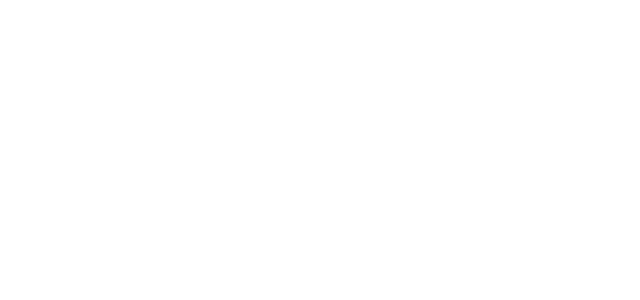
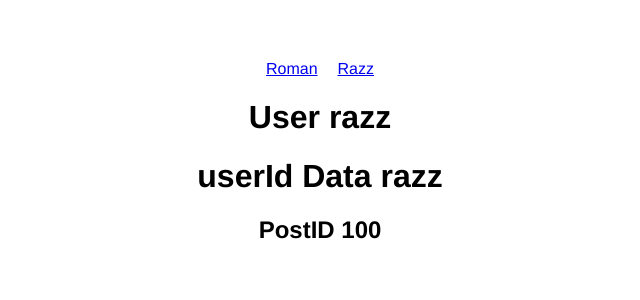
Before and after one commit to roman-ojha/vue-router, a Vue app: page /users/razz/posts/100 in a window 1280 px wide. Before the commit this address had no page. Shown: the top 300 px of the page, without its empty margins (320-960 px from the left). Built offline with nearby package versions, Linux system fonts and the light colour scheme.

Commit message:
docs: Dynamic Params

```diff
--- a/src/Topic_Wise/02_Dynamic_Params/App.vue
+++ b/src/Topic_Wise/02_Dynamic_Params/App.vue
@@ -1,12 +1,17 @@
 <template>
   <div>
+    <Navigation />
     <router-view></router-view>
   </div>
 </template>
 
 <script lang="ts">
+import NavigationVue from "./components/Navigation.vue";
 export default {
   name: "App",
+  components: {
+    Navigation: NavigationVue,
+  },
 };
 </script>
 
--- /dev/null
+++ b/src/Topic_Wise/02_Dynamic_Params/components/Navigation.vue
@@ -0,0 +1,24 @@
+<template>
+  <div>
+    <!-- you can route to dynamic route by passing dynamic value  -->
+    <router-link to="/users/roman/posts/300">Roman</router-link>
+    <!-- like in this case dynamic value are id:roman, postId:300 -->
+    <router-link to="/users/razz/posts/100">Razz</router-link>
+    <!-- One thing to note when using routes with params is that when the user navigates from /users/roman to /users/razz, the same component instance will be reused. Since both routes render the same component, this is more efficient than destroying the old instance and then creating a new one. However, this also means that the lifecycle hooks of the component will not be called. -->
+
+    <!-- In More detail:
+    Reacting to Params Changes : https://router.vuejs.org/guide/essentials/dynamic-matching.html#reacting-to-params-changes -->
+  </div>
+</template>
+
+<script lang="ts">
+export default {
+  name: "Navigation",
+};
+</script>
+
+<style scoped>
+a {
+  margin: 10px;
+}
+</style>
--- a/src/Topic_Wise/02_Dynamic_Params/main.ts
+++ b/src/Topic_Wise/02_Dynamic_Params/main.ts
@@ -1,11 +1,31 @@
 import { createApp } from "vue";
 import App from "./App.vue";
 import User from "./pages/User.vue";
+import Page404 from "./pages/Page404.vue";
 import { createRouter, createWebHistory, RouteRecordRaw } from "vue-router";
 
 const routes: RouteRecordRaw[] = [
   {
-    path: "/user",
+    // dynamic segments start with a colon
+    path: "/users/:id/posts/:postId",
+    // You can have multiple params in the same route, and they will map to corresponding fields on $route.params
+    component: User,
+  },
+  {
+    // Regular params will only match characters in between url fragments, separated by /. If we want to match anything, we can use a custom param regexp by adding the regexp inside parentheses right after the param:
+    path: "/:path(.*)*",
+    name: "NotFound",
+    component: Page404,
+  },
+  // will match anything starting with `/user-` and put it under `$route.params.id`
+  {
+    path: "/user-:id(.*)",
+    // Example:
+    // routing to : '/user-roman'
+    // id: roman
+    // OR:
+    // routing to : '/user-roman/posts/432'
+    // id: roman/posts/432
     component: User,
   },
 ];
--- /dev/null
+++ b/src/Topic_Wise/02_Dynamic_Params/pages/Page404.vue
@@ -0,0 +1,14 @@
+<template>
+  <div>
+    <h1>404</h1>
+    <h1>Not Found {{ $route.params.path }}</h1>
+  </div>
+</template>
+
+<script lang="ts">
+export default {
+  name: "Page404",
+};
+</script>
+
+<style scoped></style>
--- a/src/Topic_Wise/02_Dynamic_Params/pages/User.vue
+++ b/src/Topic_Wise/02_Dynamic_Params/pages/User.vue
@@ -1,11 +1,29 @@
 <template>
-  <div>User</div>
+  <div>
+    <!-- we can access the dynamic value of the params like this -->
+    <h1>User {{ $route.params.id }}</h1>
+    <h1>userId Data {{ userId }}</h1>
+    <h2>PostID {{ $route.params.postId }}</h2>
+  </div>
 </template>
 
 <script lang="ts">
-export default {
+import { defineComponent } from "vue";
+export default defineComponent({
   name: "User",
-};
+  data() {
+    return {
+      userId: "",
+    };
+  },
+  mounted() {
+    this.userId = this.$route.params.id as string;
+  },
+});
 </script>
 
-<style scoped></style>
+<style scoped>
+div {
+  margin-top: 10px;
+}
+</style>
```
Also changed, not shown: tsconfig.json (+5 -15 lines).
